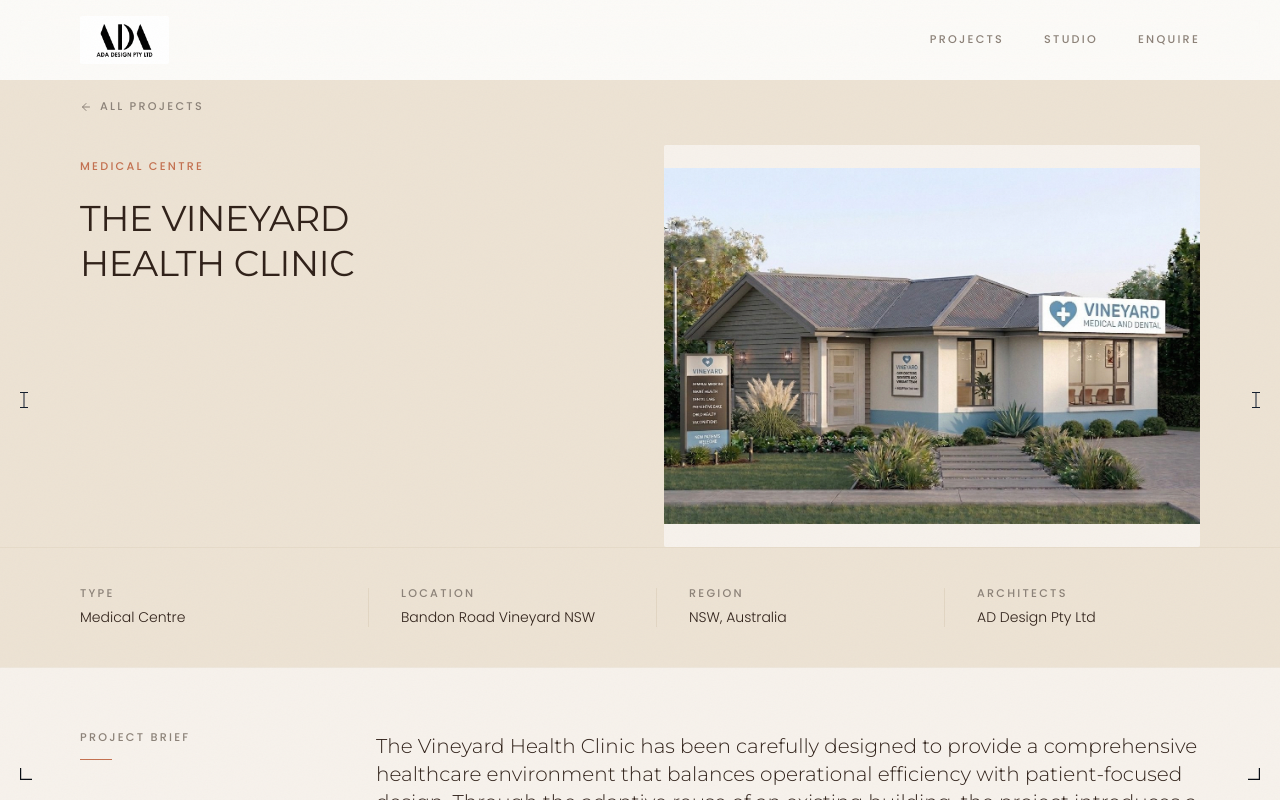
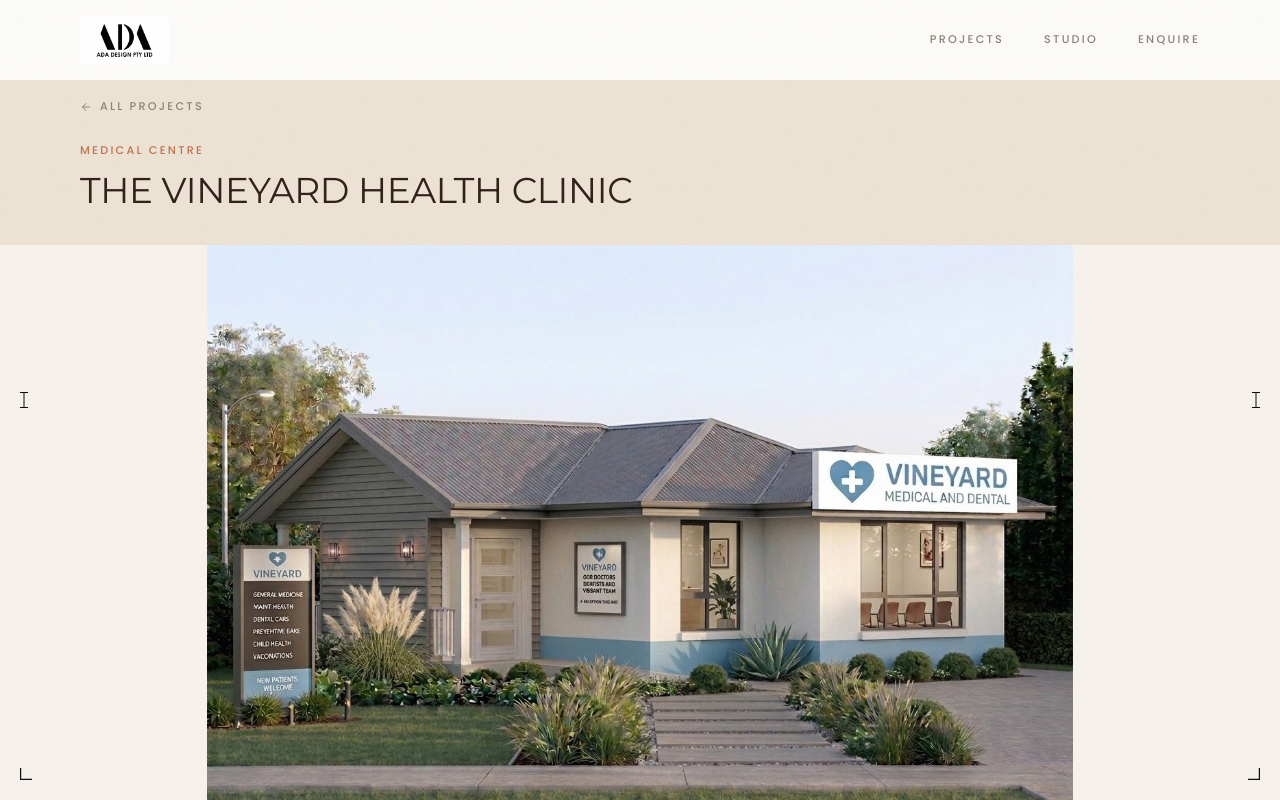
Before and after one commit to cybrixhub/ADA-design, a Next.js app: page /projects/1-bandon-road-vineyard-nsw in a window 1280 px wide. Shown: the top 800 px of the page. Built offline with nearby package versions, Linux system fonts and the light colour scheme.

Commit message:
Project page: image-first layout, title as headline above full-width main image

```diff
--- a/app/projects/[slug]/page.tsx
+++ b/app/projects/[slug]/page.tsx
@@ -44,8 +44,8 @@
 
   return (
     <>
-      {/* ── HEADER + MAIN IMAGE ── */}
-      <section className="pt-20 md:pt-24 pb-0 bg-linen">
+      {/* ── HEADLINE ── */}
+      <section className="pt-20 md:pt-24 pb-6 md:pb-8 bg-linen">
         <div className="container-wide">
           <Link
             href="/projects"
@@ -55,34 +55,29 @@
             All projects
           </Link>
 
-          <div className="grid grid-cols-1 md:grid-cols-2 gap-8 md:gap-12 items-start pb-0">
-            {/* Title block */}
-            <div className="flex flex-col gap-6 md:py-4">
-              <p className="label-text text-terracotta">{project.category}</p>
-              <h1 className="font-serif text-display-lg text-bark leading-tight [text-wrap:balance]">
+          <p className="label-text text-terracotta mb-3">{project.category}</p>
+          <h1 className="font-serif text-display-lg text-bark leading-tight [text-wrap:balance] max-w-2xl">
             {project.title}
           </h1>
         </div>
+      </section>
 
-            {/* Main image */}
+      {/* ── MAIN IMAGE ── full width */}
       {mainImage && (
         <ProjectLightbox images={project.images} startIndex={0}>
-                <div className="relative aspect-[4/3] overflow-hidden bg-cream cursor-pointer rounded-sm">
+          <div className="relative w-full bg-cream cursor-pointer" style={{ aspectRatio: "16/9", maxHeight: "72vh" }}>
             <Image
               src={mainImage}
               alt={project.title}
               fill
               priority
-                    className="object-contain hover:scale-[1.02] transition-transform duration-500"
-                    sizes="(max-width: 768px) 100vw, 55vw"
+              className="object-contain hover:scale-[1.01] transition-transform duration-700"
+              sizes="100vw"
               quality={90}
             />
           </div>
         </ProjectLightbox>
       )}
-          </div>
-        </div>
-      </section>
 
       {/* ── BRIEFING / SPECS ── */}
       <section className="bg-linen border-t border-sand/20">
```
Lines whose indentation alone changed are shown as unchanged.
